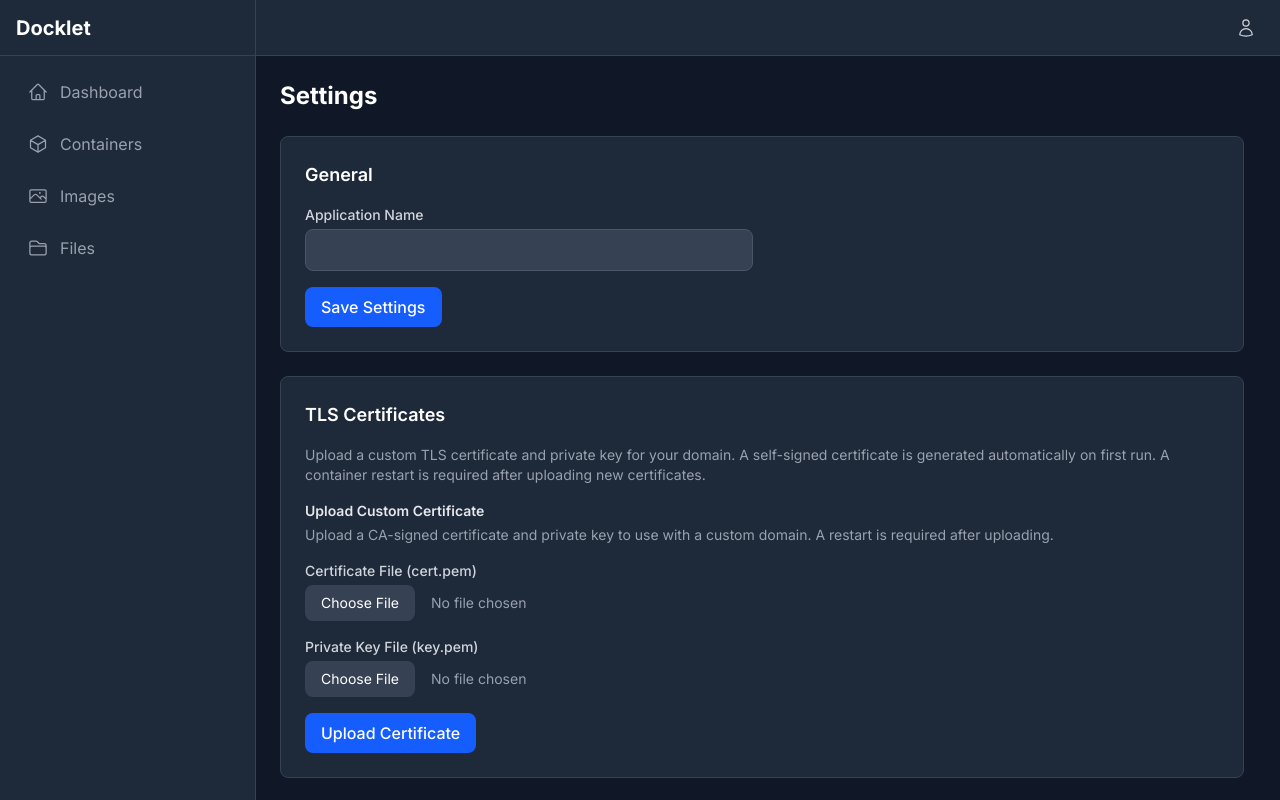
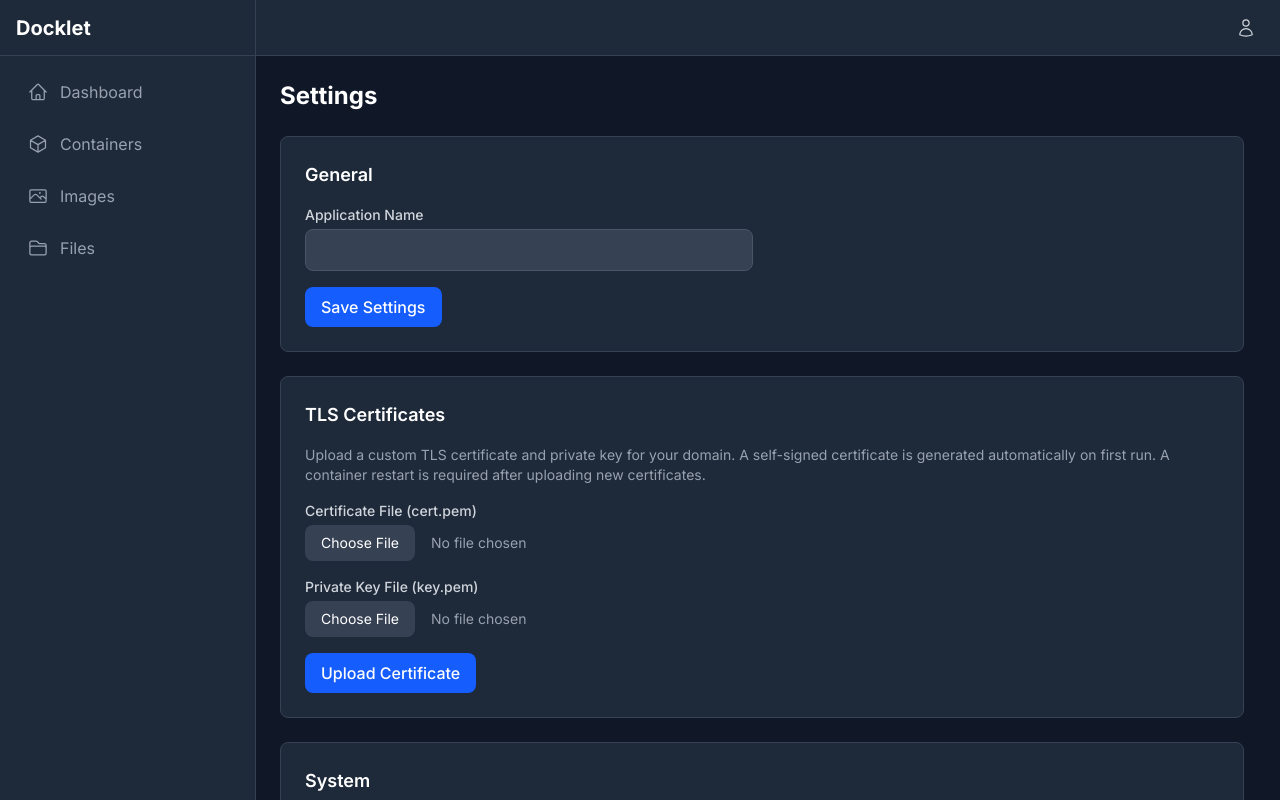
Before and after one commit to mooncorn/docklet, a Next.js app: page /settings in a window 1280 px wide. Built offline with nearby package versions, Linux system fonts and the light colour scheme; no server answers; the database is empty.

Commit message:
refactor: remove duplicate certificate upload section from settings page

```diff
--- a/src/app/(dashboard)/settings/page.tsx
+++ b/src/app/(dashboard)/settings/page.tsx
@@ -218,13 +218,6 @@ export default function SettingsPage() {
             </div>
           ) : null}
 
-          {/* Upload custom cert */}
-          <h3 className="text-sm font-semibold text-gray-200 mb-1">Upload Custom Certificate</h3>
-          <p className="text-sm text-gray-400 mb-4">
-            Upload a CA-signed certificate and private key to use with a custom domain.
-            A restart is required after uploading.
-          </p>
-
           <form onSubmit={handleCertUpload} className="space-y-4">
             <div>
               <label className="block text-sm font-medium text-gray-300 mb-1">
```
